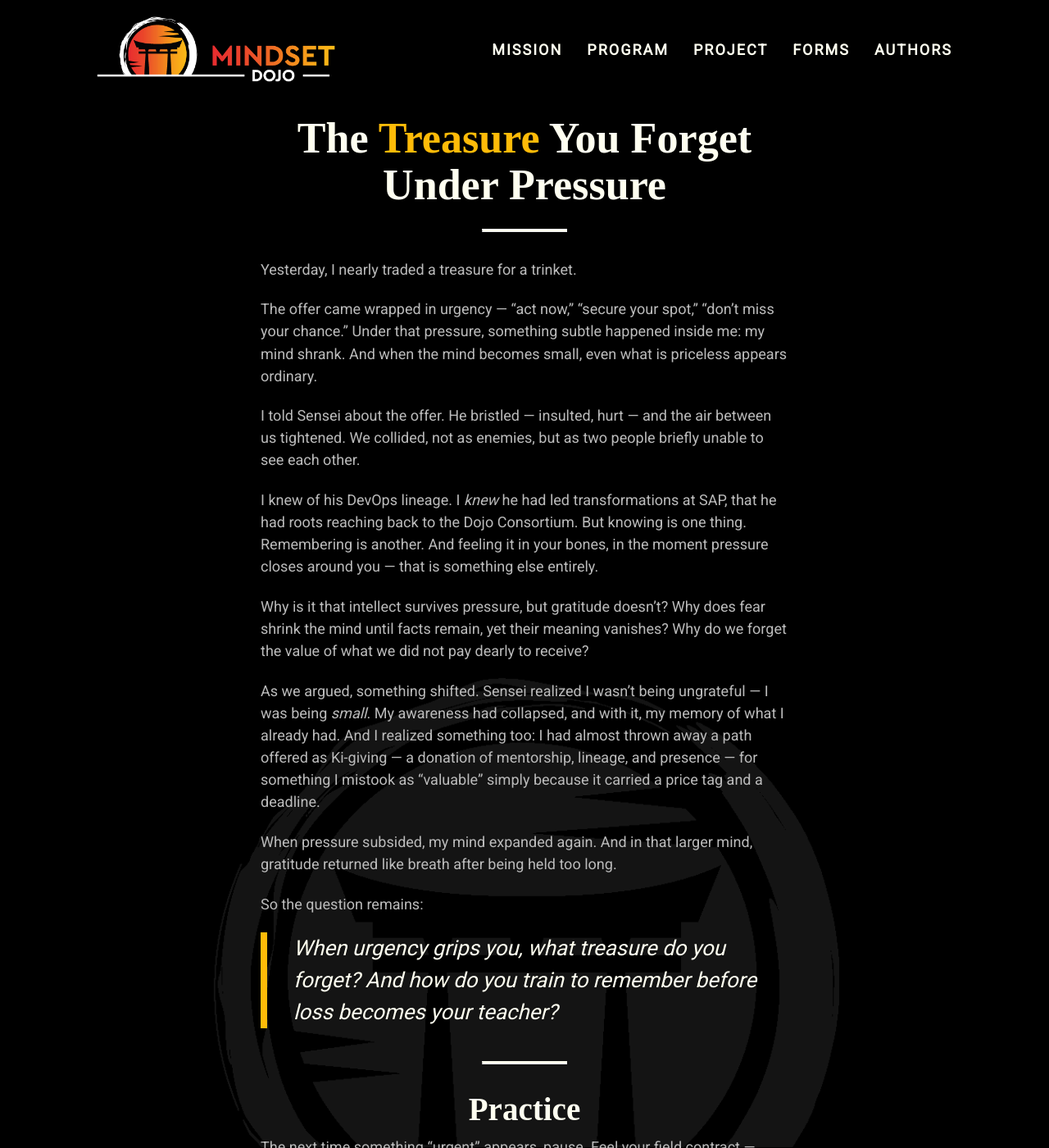
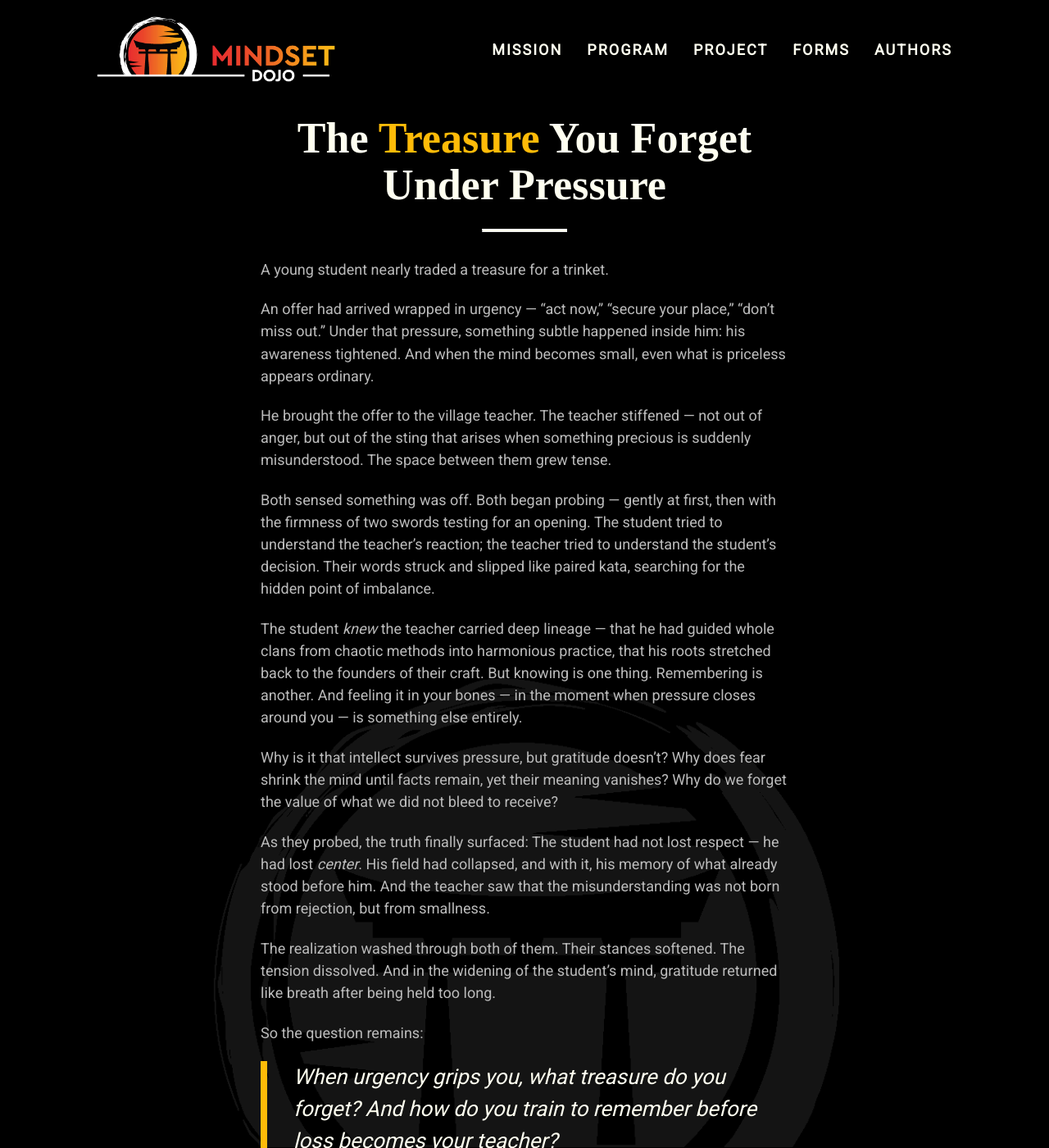
Before and after one commit to mindset-dojo/mindset-dojo.github.io, a Jekyll site: the page built from _insights/2025/kyle-ingersoll/2025-11-15-treasure-forget-pressure.md, in a window 1280 px wide and 1400 px high. Shown: the whole window at 82% size. Built offline with Jekyll 4.4.1, drawn with Linux system fonts in a browser that asks for light colours; some web fonts are replaced.

Commit message:
refactor(treasure-forget-pressure): fableize the story, and include mutual probing dynamic.

```diff
--- a/_insights/2025/kyle-ingersoll/2025-11-15-treasure-forget-pressure.md
+++ b/_insights/2025/kyle-ingersoll/2025-11-15-treasure-forget-pressure.md
@@ -22,36 +22,42 @@ forms:
   - organizer
   - collaborator
   - visionary
-excerpt: “Under pressure, my mind shrank until even a priceless gift looked ordinary—only when gratitude returned did I see the treasure I nearly traded away.”
+excerpt: “Under pressure, the student’s awareness shrank until even a priceless teaching seemed ordinary—only when his mind widened again did he recognize the treasure he nearly traded away.”
 ---
 
-Yesterday, I nearly traded a treasure for a trinket.
+A young student nearly traded a treasure for a trinket.
 
-The offer came wrapped in urgency — “act now,” “secure your spot,” “don’t miss your chance.”
-Under that pressure, something subtle happened inside me: my mind shrank.
+An offer had arrived wrapped in urgency — “act now,” “secure your place,” “don’t miss out.”
+Under that pressure, something subtle happened inside him: his awareness tightened.
 And when the mind becomes small, even what is priceless appears ordinary.
 
-I told Sensei about the offer.
-He bristled — insulted, hurt — and the air between us tightened.
-We collided, not as enemies, but as two people briefly unable to see each other.
+He brought the offer to the village teacher.
+The teacher stiffened — not out of anger, but out of the sting that arises when something precious is suddenly misunderstood.
+The space between them grew tense.
 
-I knew of his DevOps lineage.
-I *knew* he had led transformations at SAP, that he had roots reaching back to the Dojo Consortium.
+Both sensed something was off.
+Both began probing — gently at first, then with the firmness of two swords testing for an opening.
+The student tried to understand the teacher’s reaction; the teacher tried to understand the student’s decision.
+Their words struck and slipped like paired kata, searching for the hidden point of imbalance.
+
+The student *knew* the teacher carried deep lineage — that he had guided whole clans from chaotic methods into harmonious practice, that his roots stretched back to the founders of their craft.
 But knowing is one thing.
 Remembering is another.
-And feeling it in your bones, in the moment pressure closes around you — that is something else entirely.
+And feeling it in your bones — in the moment when pressure closes around you — is something else entirely.
 
 Why is it that intellect survives pressure, but gratitude doesn’t?
 Why does fear shrink the mind until facts remain, yet their meaning vanishes?
-Why do we forget the value of what we did not pay dearly to receive?
+Why do we forget the value of what we did not bleed to receive?
 
-As we argued, something shifted.
-Sensei realized I wasn’t being ungrateful — I was being *small*.
-My awareness had collapsed, and with it, my memory of what I already had.
-And I realized something too: I had almost thrown away a path offered as Ki-giving — a donation of mentorship, lineage, and presence — for something I mistook as “valuable” simply because it carried a price tag and a deadline.
+As they probed, the truth finally surfaced:
+The student had not lost respect — he had lost *center*.
+His field had collapsed, and with it, his memory of what already stood before him.
+And the teacher saw that the misunderstanding was not born from rejection, but from smallness.
 
-When pressure subsided, my mind expanded again.
-And in that larger mind, gratitude returned like breath after being held too long.
+The realization washed through both of them.
+Their stances softened.
+The tension dissolved.
+And in the widening of the student’s mind, gratitude returned like breath after being held too long.
 
 So the question remains:
 
@@ -66,6 +72,6 @@ The next time something “urgent” appears, pause.
 Feel your field contract — breath shallow, vision narrow, Driver pushing, Organizer trembling.
 Ask one quiet question:
 
-> "If my mind were larger, what would I already know?”
+> “If my mind were larger, what would I already know?”
 
 Let that remembering guide you back to the treasure already in your hands.
```
